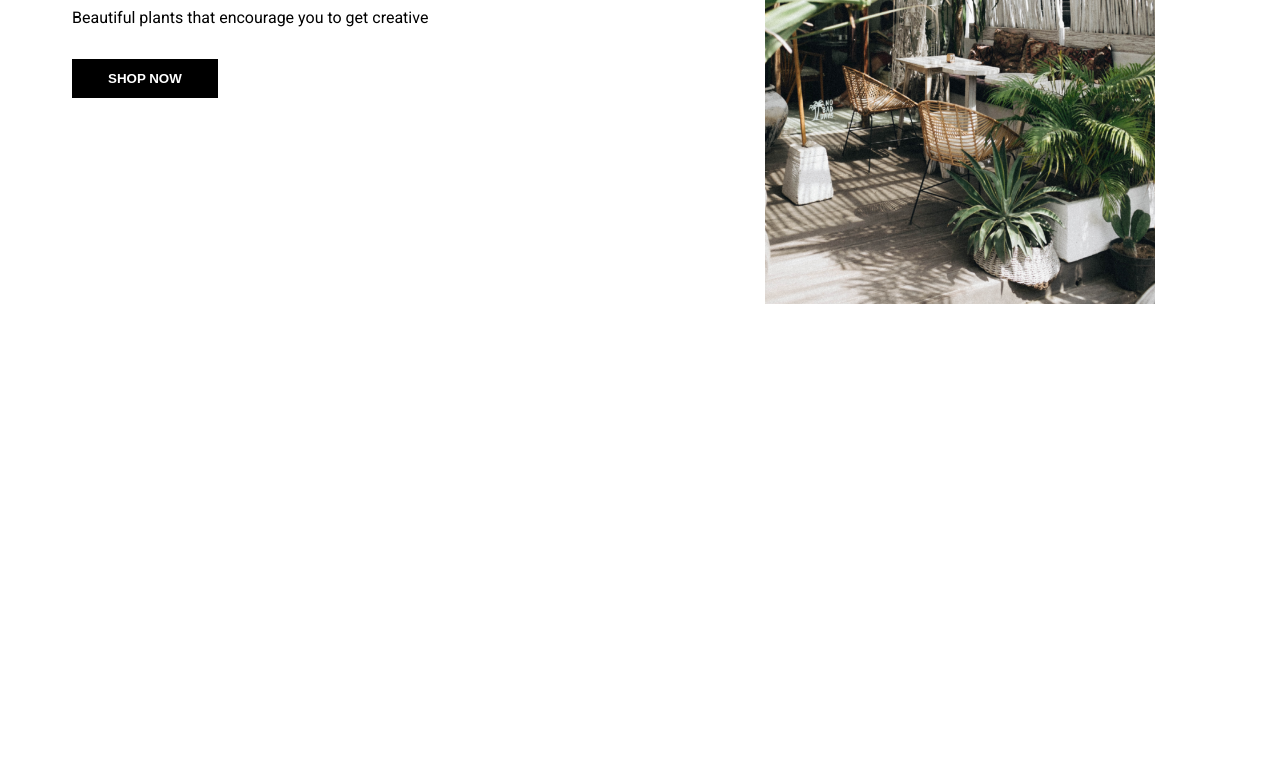
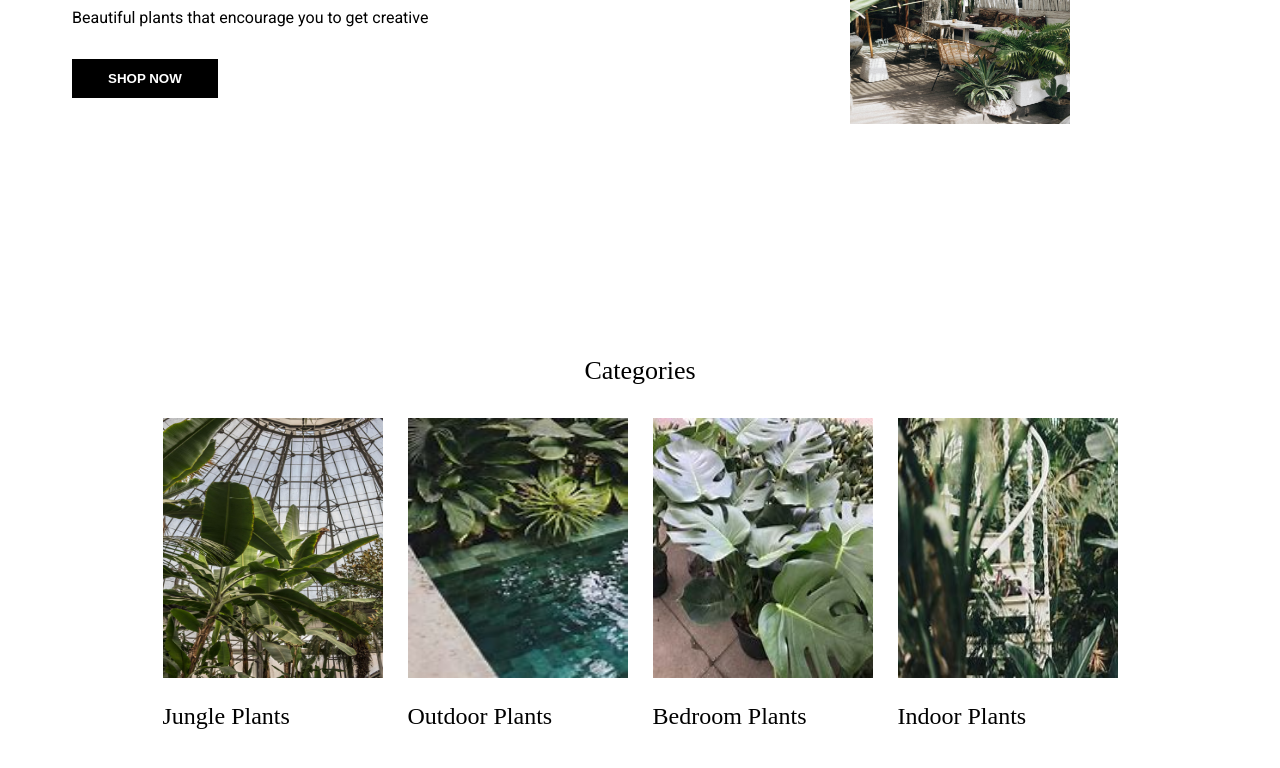
Before and after one commit to Abijith26/Website, a plain HTML site: page index.html in a window 1280 px wide. Shown: the part 408-1176 px from the top of the page. Before the commit the page ends 800 px from the top, so only its background shows below. Drawn offline with nearby package versions, Linux system fonts and the light colour scheme; a web font is replaced by a local one.

Commit message:
Completed Category Section

```diff
--- a/index.html
+++ b/index.html
@@ -57,5 +57,40 @@
         />
       </div>
     </section>
+
+    <!-- Category Section -->
+    <section class="category">
+      <div class="content">
+        <div class="content-heading">
+          <p class="heading">Categories</p>
+        </div>
+        <div class="category-pictures">
+          <div class="category-1">
+            <div class="image">
+              <img src="Cat-1.jpg" alt="category-1" class="category-image" />
+            </div>
+            <p>Jungle Plants</p>
+          </div>
+          <div class="category-2">
+            <div class="image">
+              <img src="Cat-2.jpeg" alt="category-2" class="category-image" />
+            </div>
+            <p>Outdoor Plants</p>
+          </div>
+          <div class="category-3">
+            <div class="image">
+              <img src="Cat-3.jpeg" alt="category-3" class="category-image" />
+            </div>
+            <p>Bedroom Plants</p>
+          </div>
+          <div class="category-4">
+            <div class="image">
+              <img src="Cat-4.jpeg" alt="category-4" class="category-image" />
+            </div>
+            <p>Indoor Plants</p>
+          </div>
+        </div>
+      </div>
+    </section>
   </body>
 </html>
--- a/style.css
+++ b/style.css
@@ -74,7 +74,7 @@ nav {
 
 .First-Section {
   max-width: 1300px;
-
+  /* margin: 0px 25px; */
   display: grid;
   grid-template-columns: 1fr 1fr;
 
@@ -125,3 +125,63 @@ nav {
   width: 70%;
   height: 100%;
 }
+
+/* Category */
+.category {
+  max-width: 1300px;
+  margin: 42px 0px;
+}
+
+.content {
+  display: flex;
+  flex-direction: column;
+}
+
+.content-heading {
+  margin: 0 auto;
+}
+
+.category-pictures {
+  display: flex;
+  justify-content: center;
+  align-items: center;
+  gap: 25px;
+  margin: 0 auto;
+}
+
+.category-pictures {
+  overflow: hidden;
+}
+
+.content-heading .heading {
+  font: "Playfair Display";
+  font-size: 26px;
+  font-weight: 500;
+}
+
+.category-1,
+.category-2,
+.category-3,
+.category-4 {
+  display: flex;
+  flex-direction: column;
+  gap: 25px;
+  font: "Playfair Display";
+  font-size: 24px;
+  width: 100%;
+}
+
+.image {
+  overflow: hidden;
+  width: 220px;
+  height: 260px;
+}
+.category-image {
+  width: 220px;
+  height: 260px;
+  transition: 1s ease;
+}
+
+.category-image:hover {
+  transform: scale(1.2);
+}
```
Also changed, not shown: Cat-1.jpg (added), Cat-2.jpeg (added), Cat-3.jpeg (added), Cat-4.jpeg (added).
